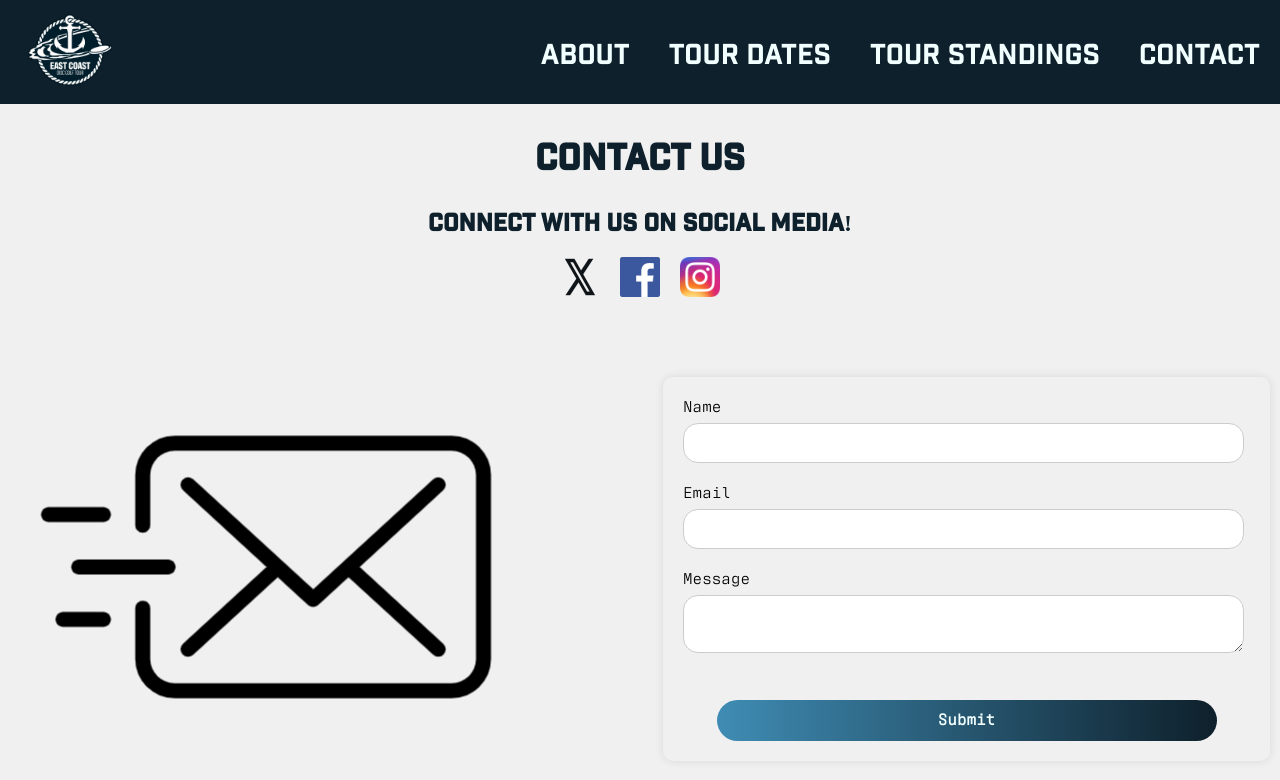
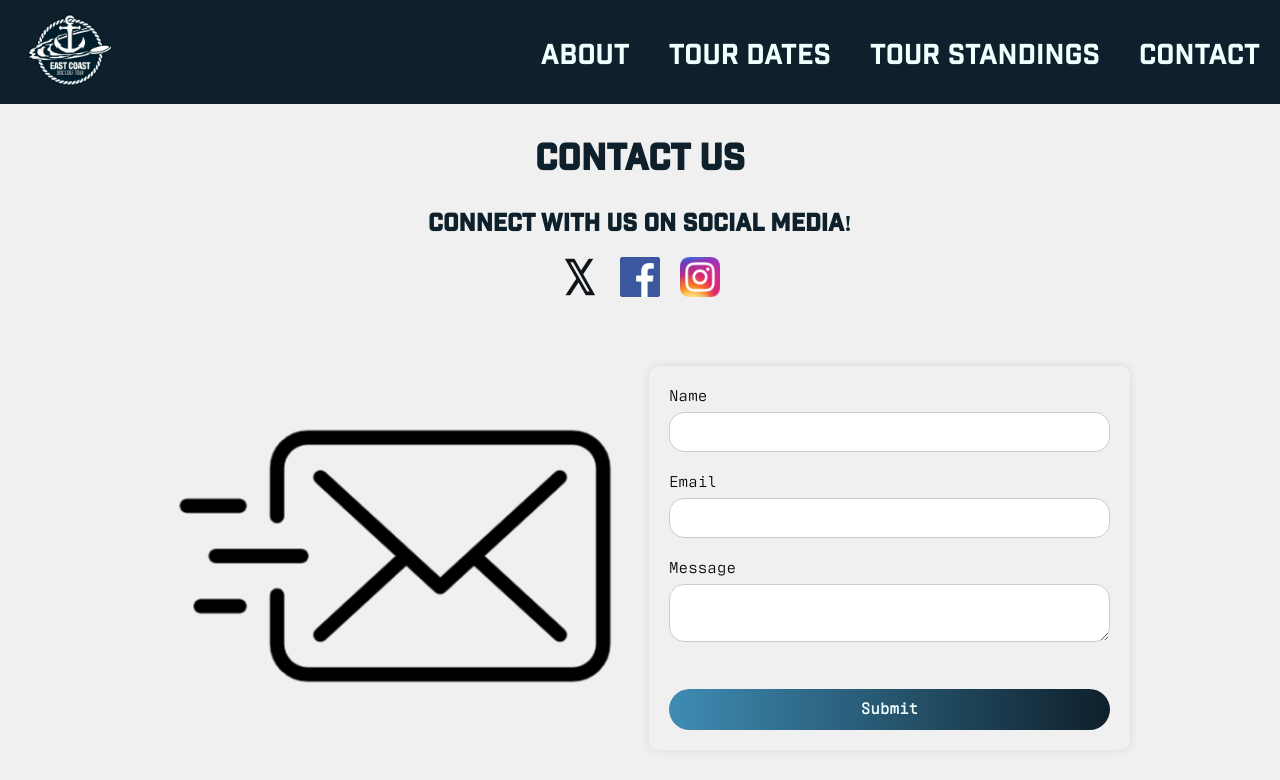
Before and after one commit to aisenor/ecdgt_fe, a React (Create React App) app: page /contact in a window 1280 px wide. Shown: the top 780 px of the page. Built offline with nearby package versions, Linux system fonts and the light colour scheme; no server answers.

Commit message:
added max width to all pages for large screen viewing

```diff
--- a/src/pages/About.module.css
+++ b/src/pages/About.module.css
@@ -31,6 +31,7 @@
 
 .page {
     margin: 0 auto;
+    max-width: 1000px;
     padding: 10px;
     color: var(--primary-color);
 }
--- a/src/pages/Contact.module.css
+++ b/src/pages/Contact.module.css
@@ -10,12 +10,10 @@ h3 {
 /*}*/
 
 .container {
-    /*display: flex;*/
-    /*flex-direction: column;*/
-    /*align-items: center;*/
-    /*justify-content: center;*/
-    /*max-width: 500px;*/
-    /*margin: 0 auto;*/
+    max-width: 1000px;
+    align-items: center;
+    justify-content: center;
+    margin: 0 auto;
 }
 .socialMediaIcons {
     display: flex; /* Display icons in a row */
--- a/src/pages/TourDates.module.css
+++ b/src/pages/TourDates.module.css
@@ -3,10 +3,13 @@
     flex-direction: column;
     justify-content: center;
     align-items: center;
+    max-width: 1000px;
+    margin: 0 auto;
 }
 
 .calendarContainer {
     width: 100vw;
+    max-width: 1000px;
     /*min-width: 75%;*/
     /*max-width: 95%;*/
     display: flex;
--- a/src/pages/TourStandings.module.css
+++ b/src/pages/TourStandings.module.css
@@ -1,6 +1,9 @@
 .page {
     margin: 0 auto;
     padding: 10px;
+    max-width: 1000px;
+    align-items: center;
+    justify-content: center;
 }
 
 .page h1 {
```
